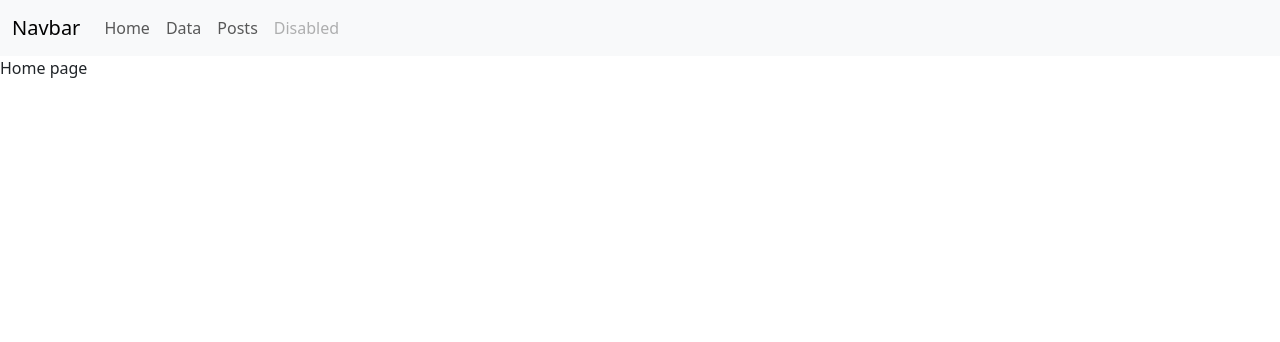
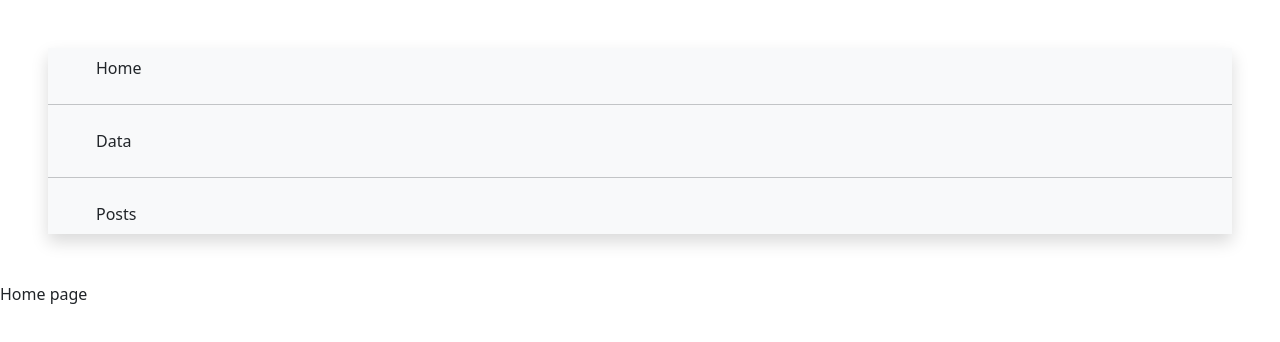
Before and after one commit to vijay-weberon/nextjs_learn, a Next.js app: page / in a window 1280 px wide. Shown: the top 342 px of the page. Built offline with nearby package versions, Linux system fonts and the light colour scheme.

Commit message:
created error.js

```diff
--- a/app/layout.js
+++ b/app/layout.js
@@ -10,30 +10,21 @@ export default function RootLayout({ children }) {
  return (
     <html lang="en">
       <body>
-      <nav class="navbar navbar-expand-lg bg-light">
-  <div class="container-fluid">
-    <a class="navbar-brand" href="#">Navbar</a>
-    <button class="navbar-toggler" type="button" data-bs-toggle="collapse" data-bs-target="#navbarNav" aria-controls="navbarNav" aria-expanded="false" aria-label="Toggle navigation">
-      <span class="navbar-toggler-icon"></span>
-    </button>
-    <div class="collapse navbar-collapse" id="navbarNav">
-      <ul class="navbar-nav">
+      <ul class="navbar-nav bg-light shadow m-5 ">
+        <li class="nav-item ">
+          <Link class="nav-link px-5"  href="/">Home</Link>
+         </li>
+         <hr></hr>
         <li class="nav-item">
-          <Link class="nav-link"  href="/">Home</Link>
-         </li>
+        <Link class="nav-link px-5"  href="/data">Data</Link>
+        </li>
+        <hr></hr>
         <li class="nav-item">
-        <Link class="nav-link"  href="/data">Data</Link>
+        <Link class="nav-link  px-5" href="/data/posts">Posts</Link>
         </li>
-        <li class="nav-item">
-        <Link class="nav-link" href="/data/posts">Posts</Link>
-        </li>
-        <li class="nav-item">
-          <a class="nav-link disabled">Disabled</a>
-        </li>
+
       </ul>
-    </div>
-  </div>
-</nav>
+
         {children}
         </body>
     </html>
```
Also changed, not shown: app/data/error.js (added, +20 -0 lines).
